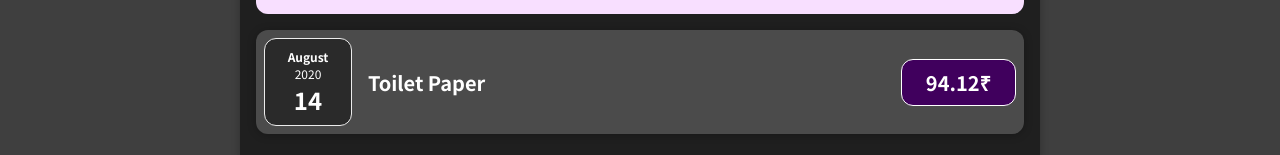
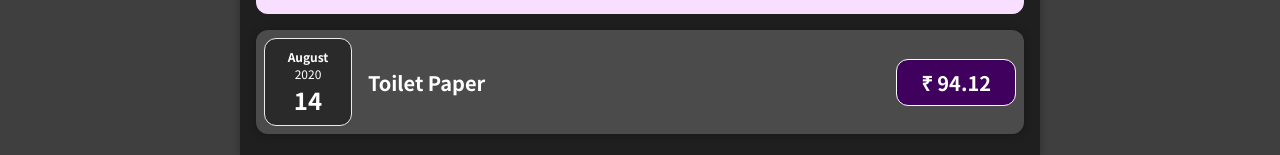
Before and after one commit to Alfaiz-Thoughtwin/Udemy-React, a React (Create React App) app in the folder react-complete-guide/: page / in a window 1280 px wide. Shown: the part 448-603 px from the top of the page. Built offline with nearby package versions, Linux system fonts and the light colour scheme.

Commit message:
Make It Easy Heroku 4

```diff
--- a/react-complete-guide/src/components/Expenses/ExpenseItem.js
+++ b/react-complete-guide/src/components/Expenses/ExpenseItem.js
@@ -10,7 +10,7 @@ function ExpenseItem(props) {
           <ExpenseDate date={props.date}/>
         <div className="expense-item__description">
           <h2>{props.title}</h2>
-          <div className="expense-item__price">{props.amount}₹</div>
+          <div className="expense-item__price">₹ {props.amount}</div>
         </div>
       </Card>
     </>
```
